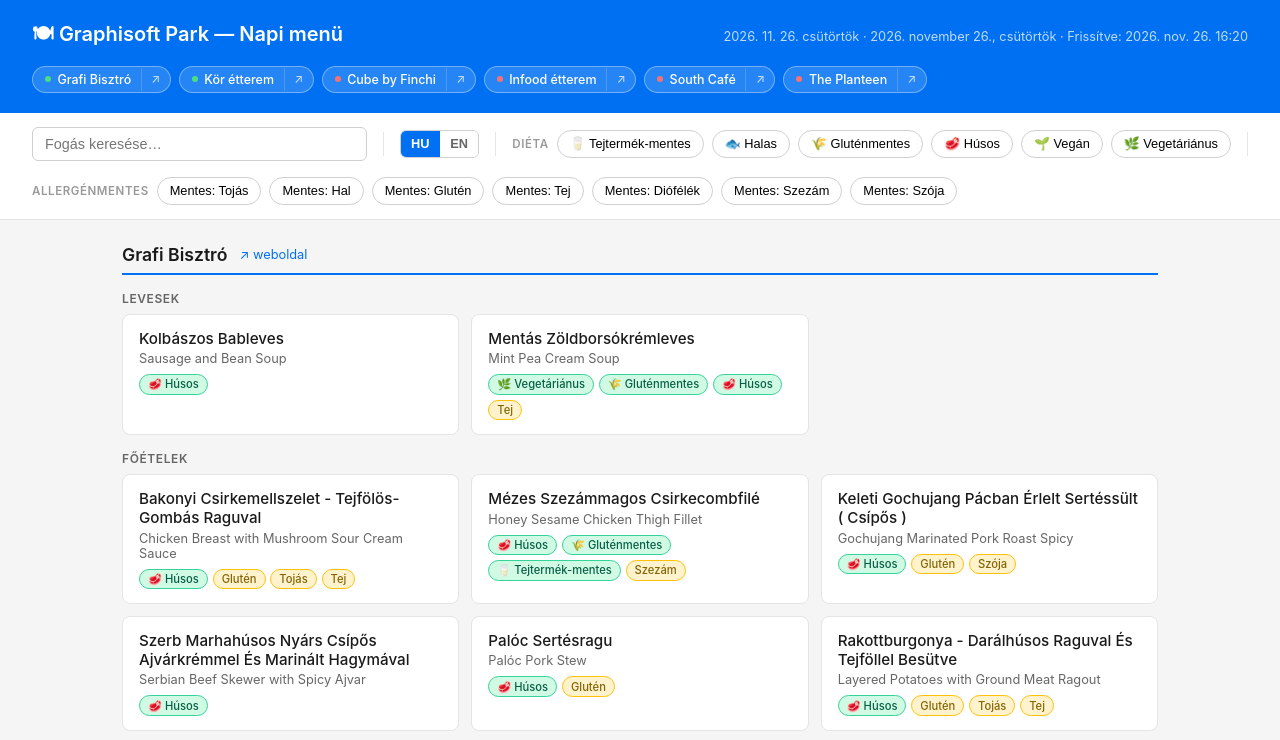
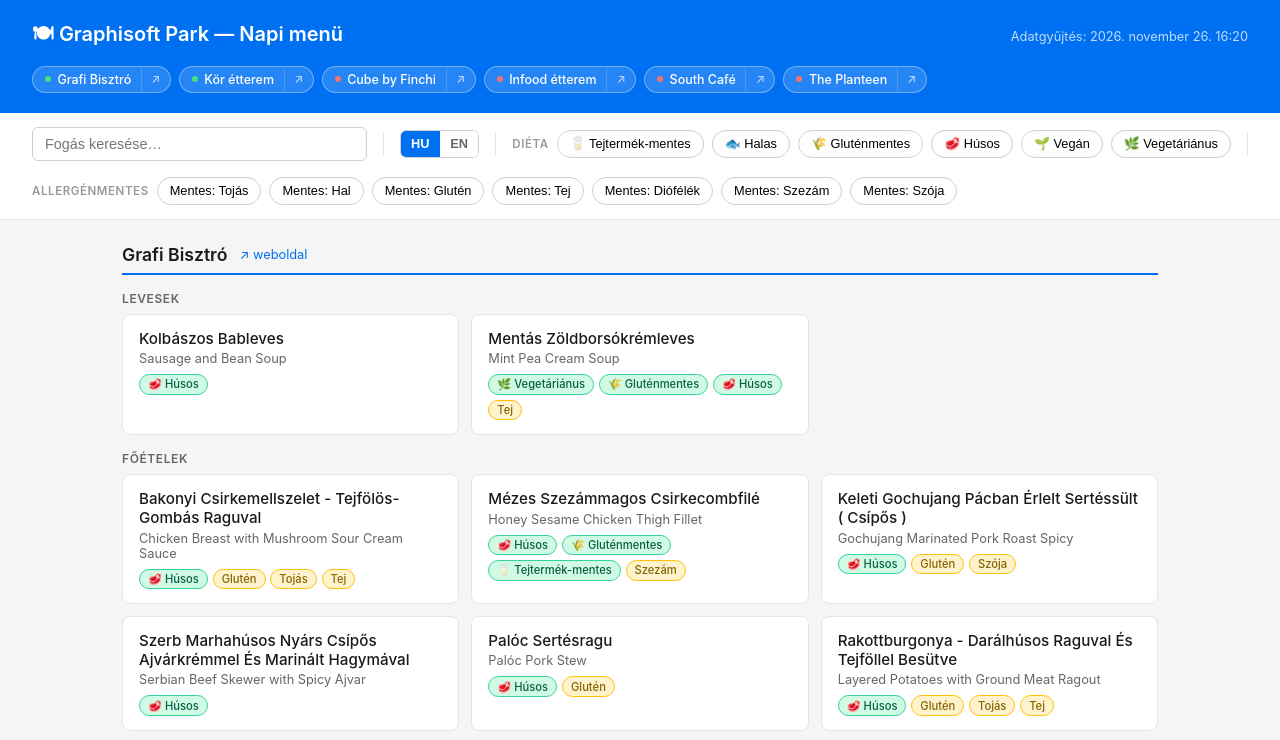
Before and after one commit to szantopeter/graphisoft-park-restaurant-menus, a plain HTML site: page index.html in a window 1280 px wide. Shown: the top 740 px of the page. Drawn offline with Linux system fonts and the light colour scheme.

Commit message:
Show single data-collection timestamp in header, remove footer

```diff
--- a/index.html
+++ b/index.html
@@ -303,7 +303,6 @@
       dietLabel:      'Diéta',
       allergenFree:   'Allergénmentes',
       allergenPrefix: 'Mentes: ',
-      updated:        'Frissítve: ',
       collected:      'Adatgyűjtés: ',
       website:        '↗ weboldal',
       noResults:      'Nincs a szűrőknek megfelelő fogás.',
@@ -329,7 +328,6 @@
       dietLabel:      'Diet',
       allergenFree:   'Allergen-free',
       allergenPrefix: 'No ',
-      updated:        'Updated ',
       collected:      'Data collected: ',
       website:        '↗ website',
       noResults:      'No dishes match your filters.',
@@ -382,16 +380,14 @@
       chip.textContent = ui.diets[chip.dataset.filter] || chip.dataset.filter;
     });
 
-    // Re-render header-meta and footer with translated labels
+    // Re-render header-meta on language switch
     if (lastData) {
       const generated = lastData.generated_at
         ? new Date(lastData.generated_at).toLocaleString(lang === 'hu' ? 'hu-HU' : 'en-GB',
-            { dateStyle: 'medium', timeStyle: 'short' })
+            { dateStyle: 'long', timeStyle: 'short' })
         : null;
-      const dates = [...new Set(allItems.map(i => i.date).filter(Boolean))].join(' · ');
       document.getElementById('header-meta').textContent =
-        [dates, generated ? ui.updated + generated : ''].filter(Boolean).join(' · ');
-      document.getElementById('footer').textContent = generated ? ui.collected + generated : '';
+        generated ? ui.collected + generated : '';
     }
 
     // Re-render unavailable pill toast reasons (stored in data-reason)
@@ -435,15 +431,14 @@
     document.getElementById('loading').style.display = 'none';
     const ui = t();
 
-    // Header meta
-    const dates = [...new Set(allItems.map(i => i.date).filter(Boolean))].join(' · ');
+    // Header meta: single data-collection timestamp from generated_at
     const generated = data.generated_at
       ? new Date(data.generated_at).toLocaleString(lang === 'hu' ? 'hu-HU' : 'en-GB',
-          { dateStyle: 'medium', timeStyle: 'short' })
+          { dateStyle: 'long', timeStyle: 'short' })
       : null;
     document.getElementById('header-meta').textContent =
-      [dates, generated ? ui.updated + generated : ''].filter(Boolean).join(' · ');
-    document.getElementById('footer').textContent = generated ? ui.collected + generated : '';
+      generated ? ui.collected + generated : '';
+    document.getElementById('footer').textContent = '';
 
     // Restaurant pills
     const availableRestaurants = [...new Map(allItems.map(i => [i.restaurant, i.url])).entries()];
```
